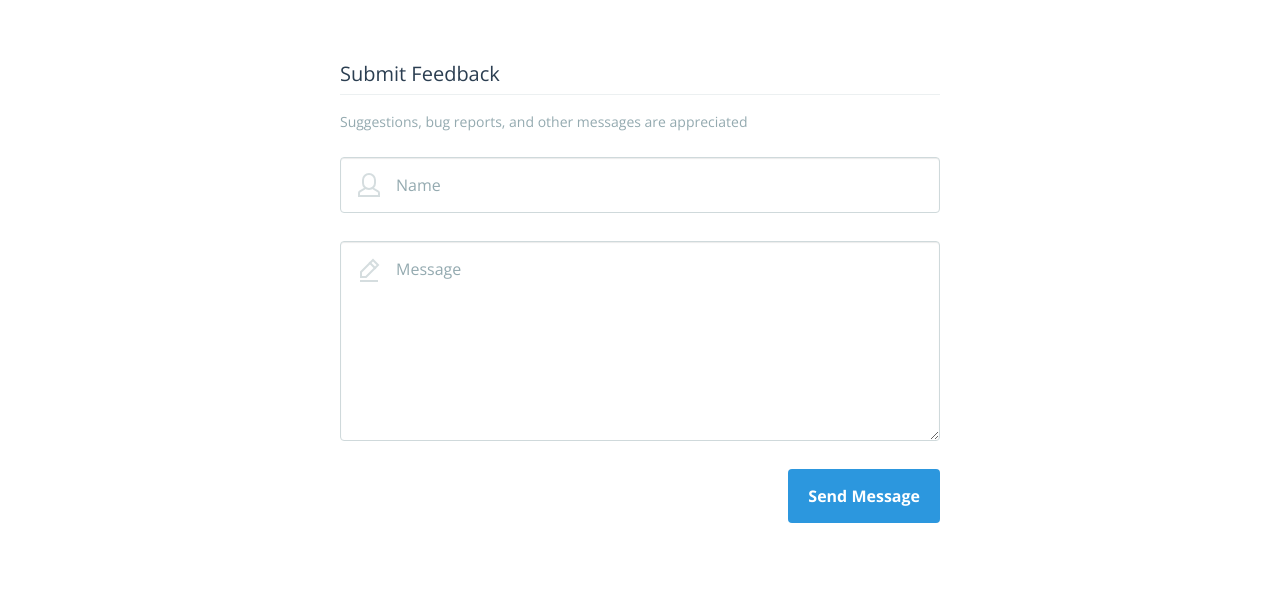
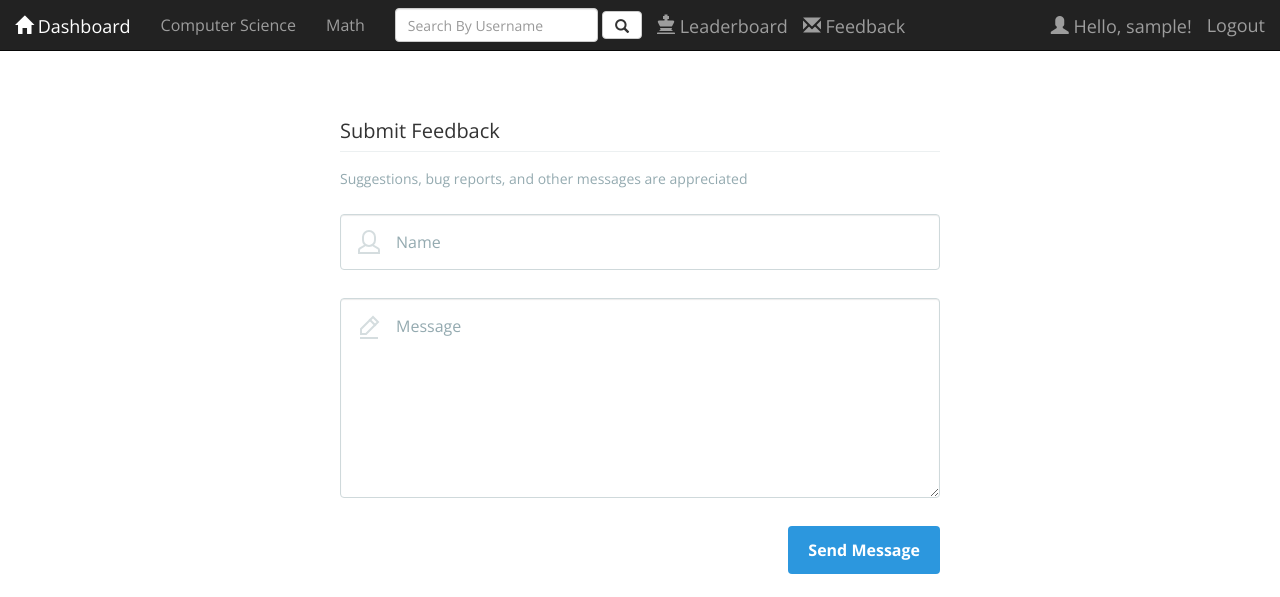
Before and after one commit to rawells14/UILPractice, a Flask app: page /feedback in a window 1280 px wide. Shown: the top 597 px of the page. Before the commit the page ends 523 px from the top, so only its background shows below. Run offline with Flask 2, Linux system fonts and the light colour scheme; a user stored in the database is signed in; tables that the repository leaves empty hold one stand-in row (values such as "Sample post"); some libraries are stand-ins or nearby versions.

Commit message:
Better Feedback system

```diff
--- a/main.py
+++ b/main.py
@@ -132,13 +132,13 @@ def leaderboard():
 @app.route('/feedback', methods=['GET', 'POST'])
 def feedback():
     if request.method == 'GET':
-        return render_template('feedback.html')
+        return render_template('feedback.html', user=current_user)
     if request.method == 'POST':
         name = [request.form['name']][0]
         message = [request.form['message']][0]
         new_feedback(name, message)
-        flash('Feedback Submitted', 'success')
-        return redirect(url_for('home'))
+        flash('Thanks for the Feedback!', 'success')
+        return redirect(url_for('dashboard'))
 
 
 # Computer Science Methods:
--- a/templates/feedback.html
+++ b/templates/feedback.html
@@ -1,6 +1,6 @@
-<!doctype html>
-<html lang="en" class="no-js">
-<head>
+{% extends "layout.html" %}
+{% block title %} {{ user.username }}'s Profile{% endblock %}
+{% block head %}
     <meta charset="UTF-8">
     <meta name="viewport" content="width=device-width, initial-scale=1">
 
@@ -12,10 +12,9 @@
     <!-- Resource style -->
     <script src="/../static/FeedbackForm/js/modernizr.js"></script>
     <!-- Modernizr -->
-
     <title>Submit Feedback</title>
-</head>
-<body>
+{% endblock %}
+{% block content %}
 <form method="post" action="{{ url_for('feedback') }}" class="cd-form floating-labels">
     <fieldset>
         <legend>Submit Feedback</legend>
@@ -38,5 +37,4 @@
 <script src="/../static/FeedbackForm/js/jquery-2.1.1.js"></script>
 <script src="/../static/FeedbackForm/js/main.js"></script>
 <!-- Resource jQuery -->
-</body>
-</html>
+{% endblock %}
--- a/templates/layout.html
+++ b/templates/layout.html
@@ -51,6 +51,10 @@
                 <span class="glyphicon glyphicon-king"
                       aria-hidden="true"></span>
                 Leaderboard</a>
+            <a class="navbar-brand navbar-left" href="/feedback">
+                <span class="glyphicon glyphicon-envelope"
+                      aria-hidden="true"></span>
+                Feedback</a>
             <a class="navbar-brand navbar-right" href="/../logout">Logout</a>
             <a class="navbar-brand navbar-right" href="/user/{{ current_user.username }}">
                 <span class="glyphicon glyphicon-user" aria-hidden="true"></span>
```
